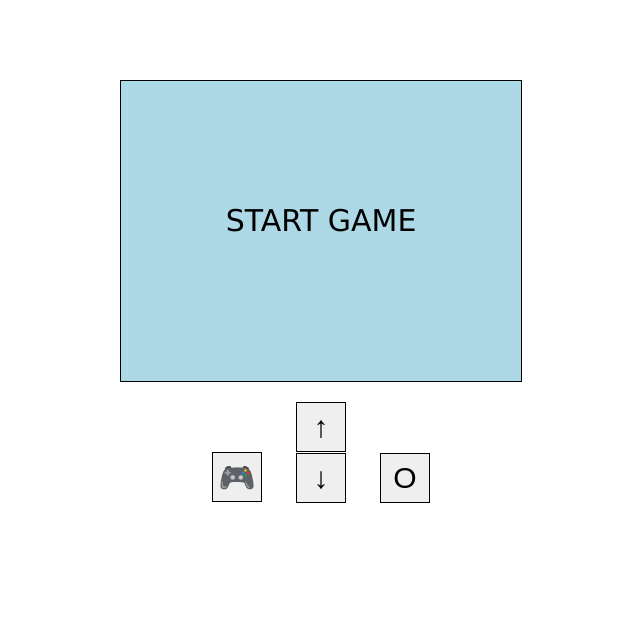
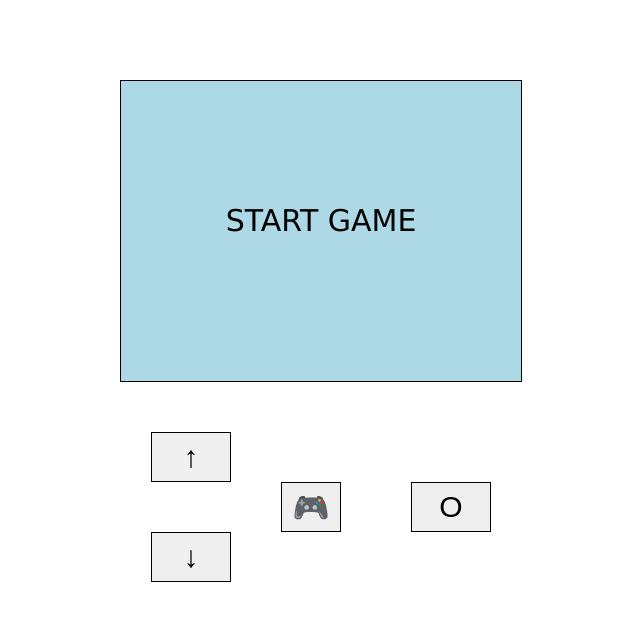
Before and after one commit to Gaveeshb/space, a plain HTML site: page index.html in a window 1280 px wide. Shown: the whole page, without its empty margins (319-959 px from the left). Drawn offline with Linux system fonts and the light colour scheme.

Commit message:
Add files via upload

```diff
--- a/index.html
+++ b/index.html
@@ -25,8 +25,8 @@
 		height:100px ;
 		margin: auto;
 		background: white;
-		padding: 20px;
 		text-align: center;
+		margin-top: 50px;
 	}
 	.button-game{
 		width: 50px;
@@ -41,9 +41,10 @@
 <body>
 <div id="gaming"></div>
 <div id=controls>
-	<button class="button-game" onclick="moveUp()">&ShortUpArrow;</button><br><button class="button-game" id="pauseBtn" onclick="pause()">&#127918;</button>
-	<button class="button-game" style="margin-left:30px;margin-top:-50px;"  onclick="moveDown()">&ShortDownArrow;</button>
-	<button class="button-game" style="margin-left:30px;margin-top:-50px;" onclick="fire()">O</button>
+	<button class="button-game" onclick="moveUp()" style="margin-left: 30px;float:left;clear: both;width: 80px">&ShortUpArrow;</button><br>
+	<button class="button-game" style="margin-left:30px;margin-top:50px;float: left;clear: both;width: 80px;"  onclick="moveDown()">&ShortDownArrow;</button>
+	<button class="button-game" style="margin-left:30px;float: right;margin-right: 30px;width: 80px;" onclick="fire()">O</button>
+	<button class="button-game" id="pauseBtn" style="float: right;margin-right: 40px;width: 60px;" onclick="pause()">&#127918;</button>
 </div>
 
 
@@ -147,10 +148,12 @@ window.CanvasFunctions = canvasFunctions();
 
 
 function moveUp(){
+	player.setMobileSpeed();
 	player.up();
 }
 
 function moveDown(){
+	player.setMobileSpeed();
 	player.down();
 }
 function pause(){
@@ -417,6 +420,9 @@ var player = {
 	score:0,
 	draw: function(){ this.character.draw(game.canvas,this.x,this.y,this.width,this.height);  },
 	checkinbounds:function(){ return this.x>0 && this.y>(0+5) && this.x<game.canvas_width && this.y<game.canvas_height-this.height },
+	setMobileSpeed:function(){
+		this.vy=1200;
+	},
 	up:function(){
 		var save = parseInt(this.y);
 		this.y-=this.vy/game.fps;
@@ -562,7 +568,6 @@ var enemy = function(en){
 		}
 		if(this.dynamicSpeed && !this.changedSpeed){
 			this.speedfunction(age);
-			//this.dynamicSpeed=false;
 		}
 
 	},
```
